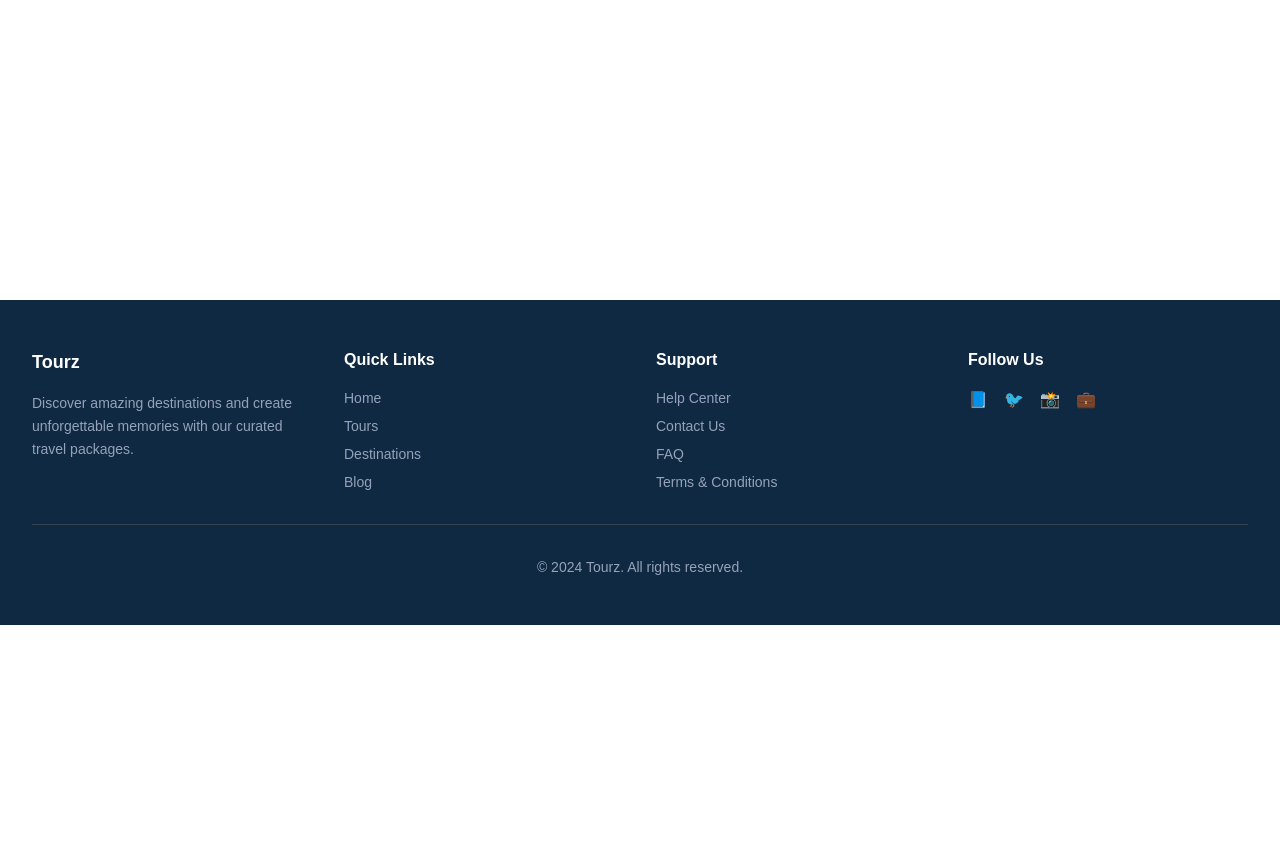
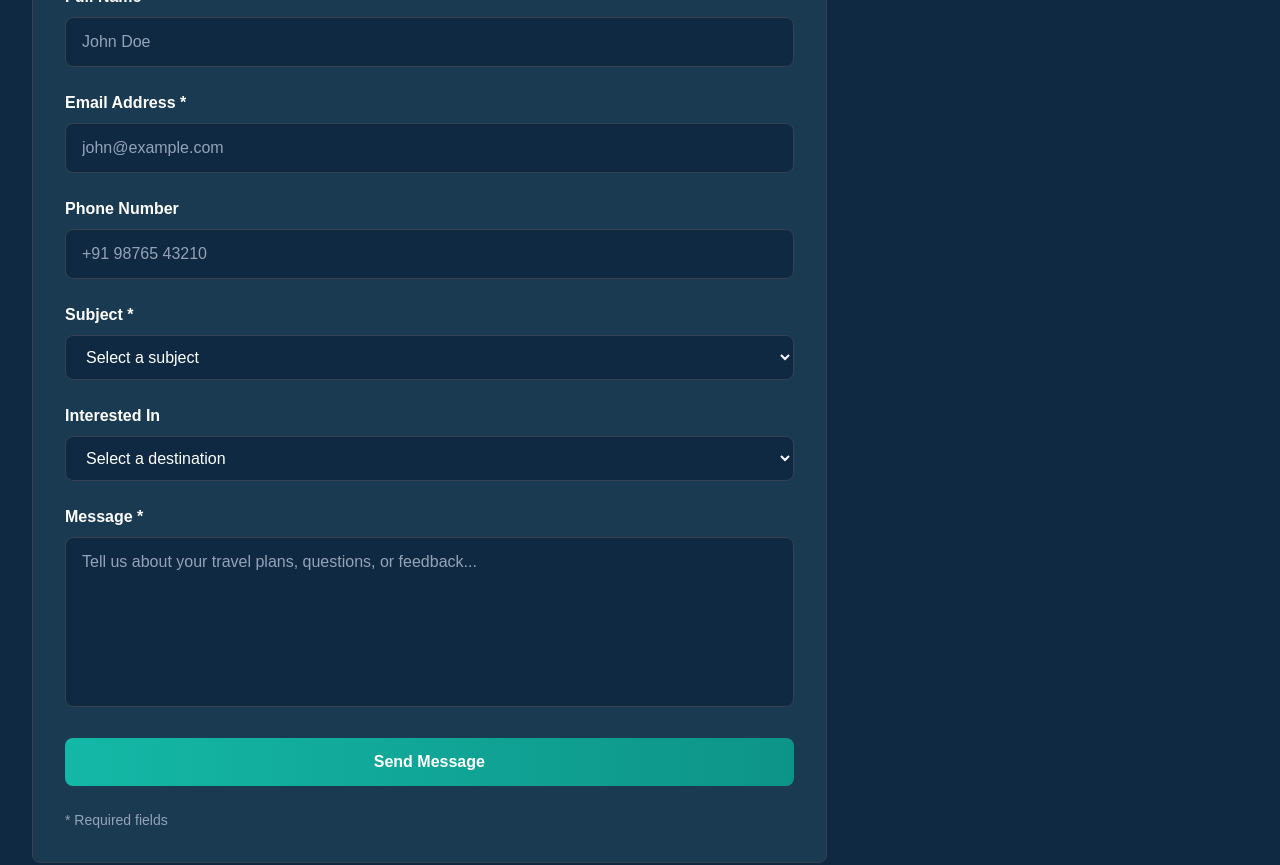
Before and after one commit to DEBOJEETDAS36/new_tourz, a Next.js app: page /contact in a window 1280 px wide. Shown: the part 580-1445 px from the top of the page. Before the commit the page ends 1205 px from the top, so only its background shows below. Built offline with nearby package versions, Linux system fonts and the light colour scheme.

Commit message:
Contact Us Form component created

```diff
--- /dev/null
+++ b/components/contact/ContactForm.tsx
@@ -0,0 +1,177 @@
+'use client';
+
+import { useState } from 'react';
+import { Mail, Phone, MessageSquare } from 'lucide-react';
+
+export default function ContactForm() {
+  const [formData, setFormData] = useState({
+    name: '',
+    email: '',
+    phone: '',
+    subject: '',
+    message: '',
+    tourInterest: '',
+  });
+
+  const [status, setStatus] = useState<'idle' | 'loading' | 'success' | 'error'>('idle');
+  const [message, setMessage] = useState('');
+
+  const handleChange = (e: React.ChangeEvent<HTMLInputElement | HTMLTextAreaElement | HTMLSelectElement>) => {
+    const { name, value } = e.target;
+    setFormData(prev => ({ ...prev, [name]: value }));
+  };
+
+  const handleSubmit = async (e: React.FormEvent) => {
+    e.preventDefault();
+    setStatus('loading');
+
+    // Simulate API call
+    setTimeout(() => {
+      if (formData.name && formData.email && formData.message) {
+        setStatus('success');
+        setMessage('Thank you for your message! We\'ll get back to you shortly.');
+        setFormData({
+          name: '',
+          email: '',
+          phone: '',
+          subject: '',
+          message: '',
+          tourInterest: '',
+        });
+      } else {
+        setStatus('error');
+        setMessage('Please fill in all required fields.');
+      }
+    }, 1500);
+  };
+
+  return (
+    <div className="bg-[#1a3a52] rounded-lg p-8 border border-[#374151]">
+
+      <h2 className="text-3xl font-bold text-white mb-8">Send us a Message</h2>
+
+      <form onSubmit={handleSubmit} className="space-y-6">
+
+        {/* Name */}
+        <div>
+          <label className="block text-white font-semibold mb-2">Full Name *</label>
+          <input
+            type="text"
+            name="name"
+            value={formData.name}
+            onChange={handleChange}
+            placeholder="John Doe"
+            className="w-full px-4 py-3 bg-[#0F2942] border border-[#374151] rounded-lg text-white placeholder-[#94A3B8] focus:outline-none focus:border-[#14B8A6]"
+            required
+          />
+        </div>
+
+        {/* Email */}
+        <div>
+          <label className="block text-white font-semibold mb-2">Email Address *</label>
+          <input
+            type="email"
+            name="email"
+            value={formData.email}
+            onChange={handleChange}
+            placeholder="john@example.com"
+            className="w-full px-4 py-3 bg-[#0F2942] border border-[#374151] rounded-lg text-white placeholder-[#94A3B8] focus:outline-none focus:border-[#14B8A6]"
+            required
+          />
+        </div>
+
+        {/* Phone */}
+        <div>
+          <label className="block text-white font-semibold mb-2">Phone Number</label>
+          <input
+            type="tel"
+            name="phone"
+            value={formData.phone}
+            onChange={handleChange}
+            placeholder="+91 98765 43210"
+            className="w-full px-4 py-3 bg-[#0F2942] border border-[#374151] rounded-lg text-white placeholder-[#94A3B8] focus:outline-none focus:border-[#14B8A6]"
+          />
+        </div>
+
+        {/* Subject */}
+        <div>
+          <label className="block text-white font-semibold mb-2">Subject *</label>
+          <select
+            name="subject"
+            value={formData.subject}
+            onChange={handleChange}
+            className="w-full px-4 py-3 bg-[#0F2942] border border-[#374151] rounded-lg text-white focus:outline-none focus:border-[#14B8A6]"
+            required
+          >
+            <option value="">Select a subject</option>
+            <option value="tour-inquiry">Tour Inquiry</option>
+            <option value="booking">Booking Question</option>
+            <option value="group-booking">Group Booking</option>
+            <option value="mice-event">MICE Event</option>
+            <option value="feedback">Feedback</option>
+            <option value="other">Other</option>
+          </select>
+        </div>
+
+        {/* Tour Interest */}
+        <div>
+          <label className="block text-white font-semibold mb-2">Interested In</label>
+          <select
+            name="tourInterest"
+            value={formData.tourInterest}
+            onChange={handleChange}
+            className="w-full px-4 py-3 bg-[#0F2942] border border-[#374151] rounded-lg text-white focus:outline-none focus:border-[#14B8A6]"
+          >
+            <option value="">Select a destination</option>
+            <option value="bali">Bali Beach Paradise</option>
+            <option value="swiss-alps">Swiss Alps Adventure</option>
+            <option value="egypt">Egypt Ancient Wonders</option>
+            <option value="paris">Paris Romance Tour</option>
+            <option value="maldives">Maldives Tropical Escape</option>
+            <option value="tokyo">Tokyo Tech & Culture</option>
+            <option value="other">Other</option>
+          </select>
+        </div>
+
+        {/* Message */}
+        <div>
+          <label className="block text-white font-semibold mb-2">Message *</label>
+          <textarea
+            name="message"
+            value={formData.message}
+            onChange={handleChange}
+            placeholder="Tell us about your travel plans, questions, or feedback..."
+            rows={6}
+            className="w-full px-4 py-3 bg-[#0F2942] border border-[#374151] rounded-lg text-white placeholder-[#94A3B8] focus:outline-none focus:border-[#14B8A6] resize-none"
+            required
+          />
+        </div>
+
+        {/* Status Messages */}
+        {status === 'success' && (
+          <div className="bg-[#10B981]/20 border border-[#10B981] rounded-lg p-4 text-[#10B981]">
+            <p className="font-semibold">{message}</p>
+          </div>
+        )}
+
+        {status === 'error' && (
+          <div className="bg-[#EF4444]/20 border border-[#EF4444] rounded-lg p-4 text-[#EF4444]">
+            <p className="font-semibold">{message}</p>
+          </div>
+        )}
+
+        {/* Submit Button */}
+        <button
+          type="submit"
+          disabled={status === 'loading'}
+          className="w-full bg-gradient-to-r from-[#14B8A6] to-[#0d9488] hover:from-[#0d9488] hover:to-[#06b494] disabled:opacity-50 text-white font-bold py-3 rounded-lg transition"
+        >
+          {status === 'loading' ? 'Sending...' : 'Send Message'}
+        </button>
+
+        {/* Required Note */}
+        <p className="text-[#94A3B8] text-sm">* Required fields</p>
+      </form>
+    </div>
+  );
+}
```
